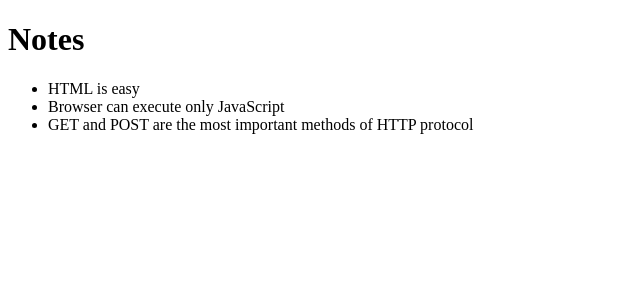
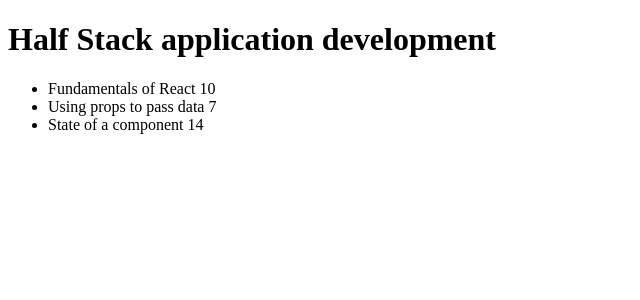
Before and after one commit to EnkiEnki77/fo-part1, a React (Create React App) app: page / in a window 1280 px wide. Shown: the top 300 px of the page, without its empty margins (0-640 px from the left). Built offline with nearby package versions, Linux system fonts and the light colour scheme.

Commit message:
part exercise 1

```diff
--- a/src/App.js
+++ b/src/App.js
@@ -1,19 +1,33 @@
-const Note = (props) => {
-  return (
-    <li>
-       {props.note.content}
-    </li>
-  )
-}
+import Course from "./components/Course";
+import Note from "./components/Note";
+
 
 function App({notes}) {
+  const course = {
+    id: 1,
+    name: 'Half Stack application development',
+    parts: [
+      {
+        name: 'Fundamentals of React',
+        exercises: 10,
+        id: 1
+      },
+      {
+        name: 'Using props to pass data',
+        exercises: 7,
+        id: 2
+      },
+      {
+        name: 'State of a component',
+        exercises: 14,
+        id: 3
+      }
+    ]
+  }
 
   return (
     <div className="App">
-      <h1>Notes</h1>
-      <ul>
-        {notes.map(note => <Note key={note.id} note={note}/>)}
-      </ul>
+      <Course course={course}/>
     </div>
   );
 }
--- /dev/null
+++ b/src/components/Course.js
@@ -0,0 +1,17 @@
+import React from 'react'
+
+const Course = ({course}) => {
+    console.log(course)
+  return (
+    <>
+        <h1>{course.name}</h1>
+        <ul>
+            {course.parts.map(c => {
+                return <li key={c.id}>{c.name} {c.exercises}</li>
+            })}
+        </ul>
+    </>
+  )
+}
+
+export default Course
--- /dev/null
+++ b/src/components/Note.js
@@ -0,0 +1,9 @@
+const Note = (props) => {
+    return (
+      <li>
+         {props.note.content}
+      </li>
+    )
+  }
+
+  export default Note
```
